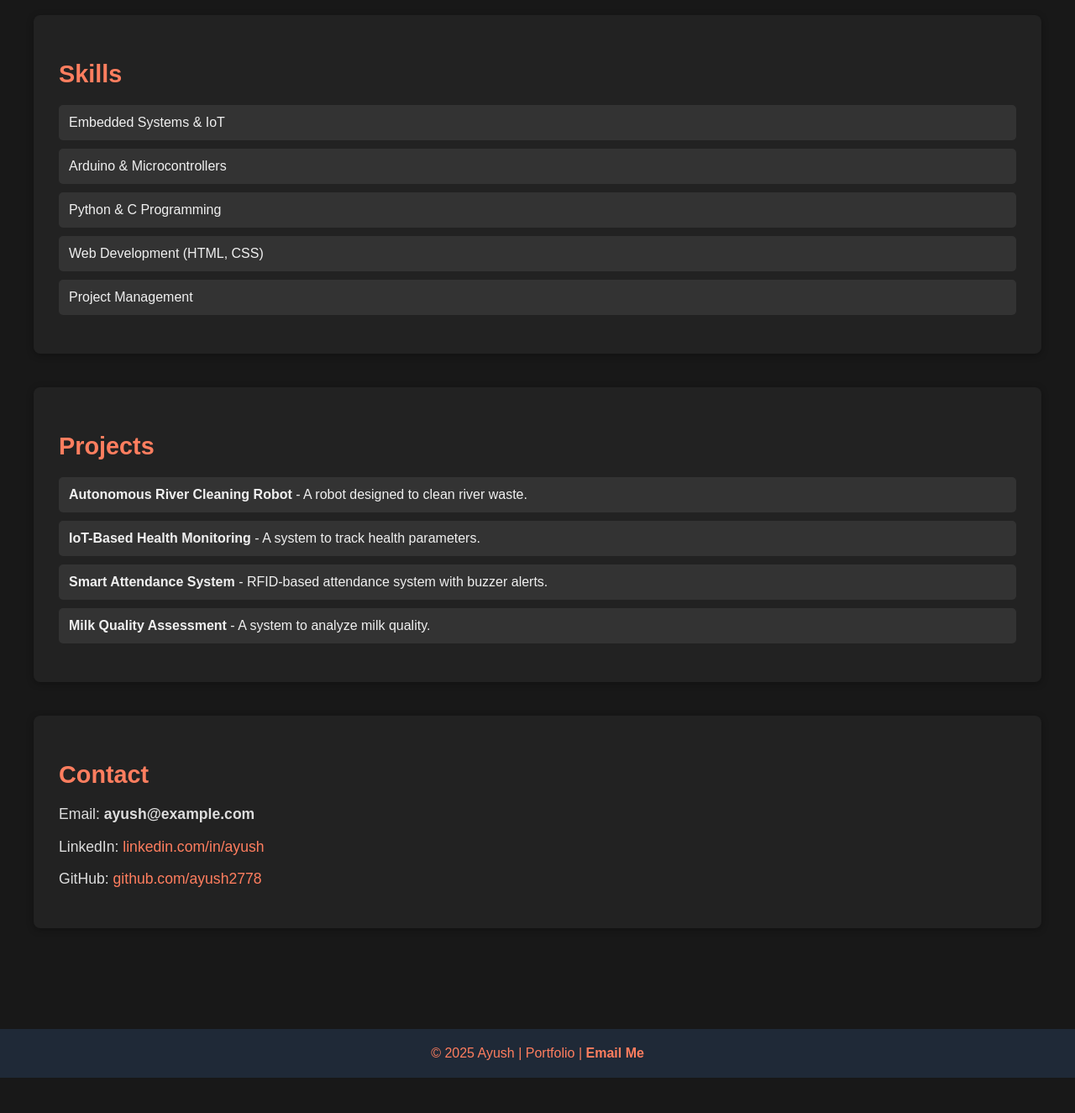
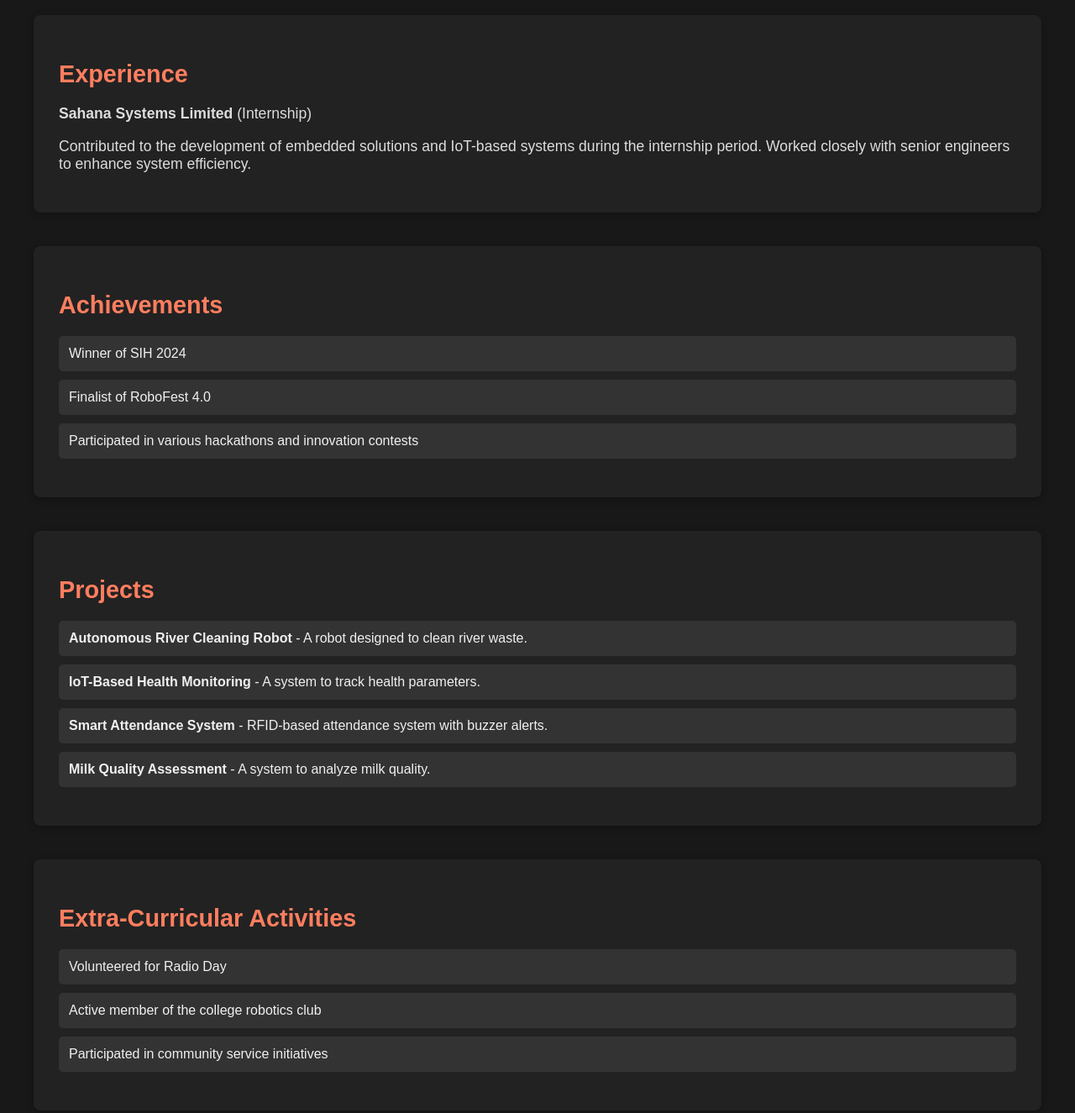
Before and after one commit to Ayush2778/portfolio, a plain HTML site: page index.html in a window 1280 px wide. Shown: the part 1120-2445 px from the top of the page at 84% size. Before the commit the page ends 2403 px from the top, so only its background shows below. Drawn offline with Linux system fonts and the light colour scheme.

Commit message:
Update index.html

```diff
--- a/index.html
+++ b/index.html
@@ -3,7 +3,7 @@
 <head>
     <meta charset="UTF-8">
     <meta name="viewport" content="width=device-width, initial-scale=1.0">
-    <title>Ayush's Portfolio</title>
+    <title>Ayush Portfolio</title>
     <style>
         body {
             font-family: 'Arial', sans-serif;
@@ -207,10 +207,12 @@
     <header>
         <div class="logo">Ayush</div>
         <nav>
-            <a href="#about">About</a>
+            <a href="#about">About Me</a>
             <a href="#education">Education</a>
-            <a href="#skills">Skills</a>
+            <a href="#experience">Experience</a>
             <a href="#projects">Projects</a>
+            <a href="#achievements">Achievements</a>
+            <a href="#extra-curricular">Extra-Curricular</a>
             <a href="#contact">Contact</a>
         </nav>
     </header>
@@ -239,15 +241,20 @@
             <p>Bachelor of Technology (B.Tech) - Engineering</p>
         </section>
 
-        <!-- Skills Section -->
-        <section id="skills" class="section">
-            <h2>Skills</h2>
+        <!-- Experience Section -->
+        <section id="experience" class="section">
+            <h2>Experience</h2>
+            <p><b>Sahana Systems Limited</b> (Internship)</p>
+            <p>Contributed to the development of embedded solutions and IoT-based systems during the internship period. Worked closely with senior engineers to enhance system efficiency.</p>
+        </section>
+
+        <!-- Achievements Section -->
+        <section id="achievements" class="section">
+            <h2>Achievements</h2>
             <ul>
-                <li>Embedded Systems & IoT</li>
-                <li>Arduino & Microcontrollers</li>
-                <li>Python & C Programming</li>
-                <li>Web Development (HTML, CSS)</li>
-                <li>Project Management</li>
+                <li>Winner of SIH 2024</li>
+                <li>Finalist of RoboFest 4.0</li>
+                <li>Participated in various hackathons and innovation contests</li>
             </ul>
         </section>
 
@@ -262,18 +269,28 @@
             </ul>
         </section>
 
+        <!-- Extra-Curricular Activities Section -->
+        <section id="extra-curricular" class="section">
+            <h2>Extra-Curricular Activities</h2>
+            <ul>
+                <li>Volunteered for Radio Day</li>
+                <li>Active member of the college robotics club</li>
+                <li>Participated in community service initiatives</li>
+            </ul>
+        </section>
+
         <!-- Contact Section -->
         <section id="contact" class="section">
             <h2>Contact</h2>
             <p>Email: <b>ayush@example.com</b></p>
-            <p>LinkedIn: <a href="https://www.linkedin.com/in/ayush" target="_blank">linkedin.com/in/ayush</a></p>
+            <p>LinkedIn: <a href="http://www.linkedin.com/in/ayush-dhruv-447248264">linkedin.com/in/ayush</a></p>
             <p>GitHub: <a href="https://github.com/ayush2778" target="_blank">github.com/ayush2778</a></p>
         </section>
     </div>
 
     <!-- Footer -->
     <footer>
-        &copy; 2025 Ayush | Portfolio | <a href="mailto:ayush@example.com">Email Me</a>
+        &copy; 2025 Ayush | Portfolio | <a href="mailto:ayush1303@gmail.com">Email Me</a>
     </footer>
 </body>
 </html>
```
